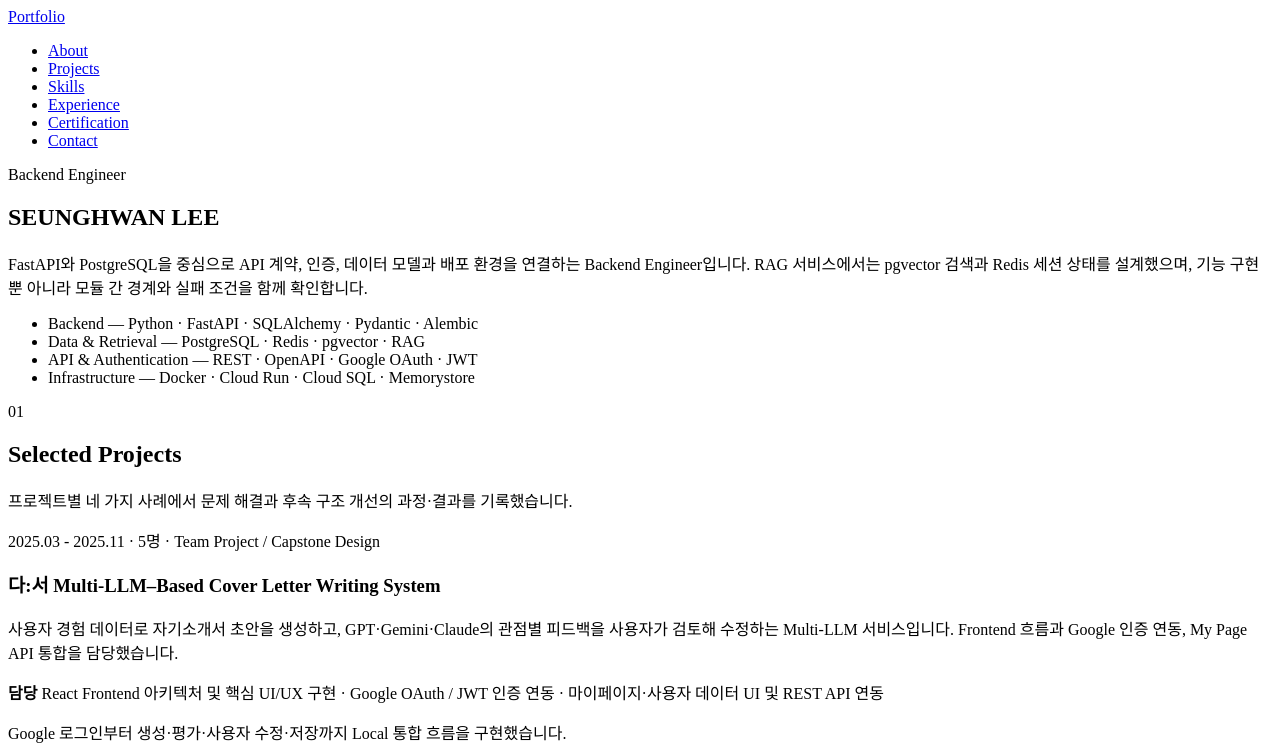
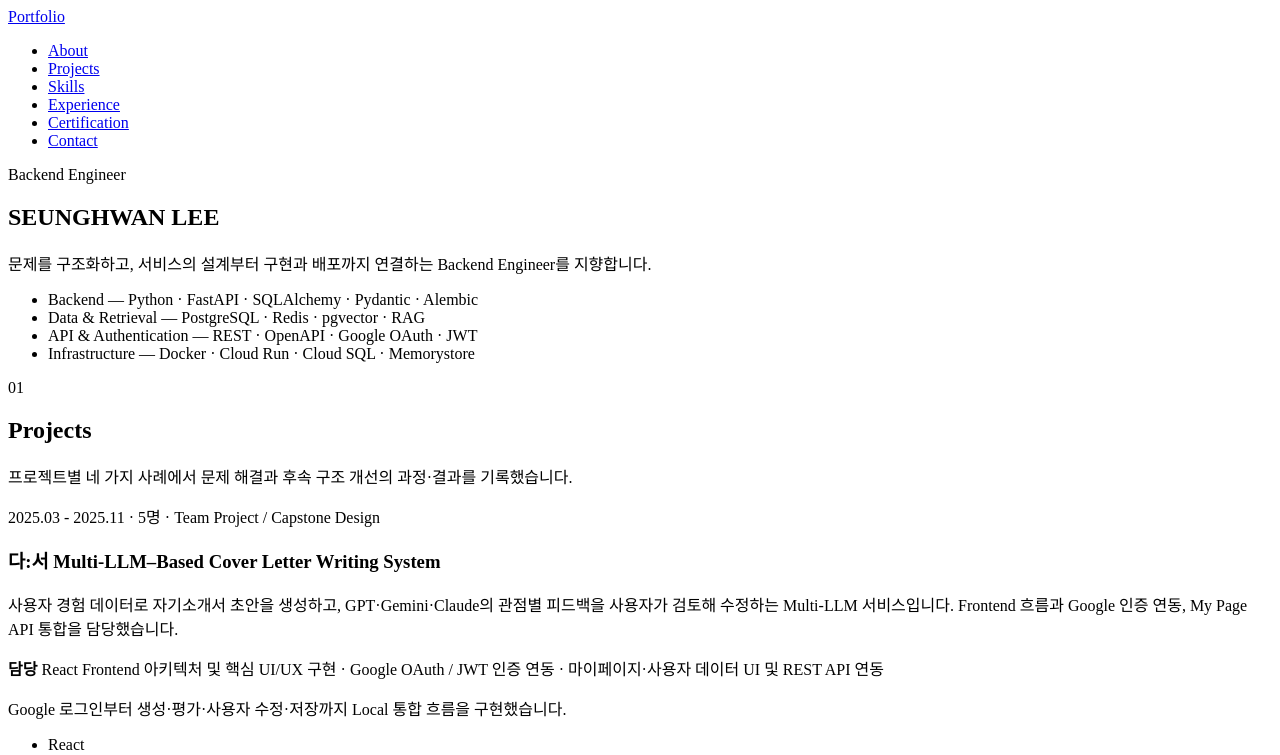
Before and after one commit to krknulsh/krknulsh.github.io, a React (Vite) app: page / in a window 1280 px wide. Shown: the top 755 px of the page. Built offline with nearby package versions, Linux system fonts and the light colour scheme; the HTML template or start-up script is replaced by a standard one.

Commit message:
첫 화면 소개와 프로젝트 제목 간결화

```diff
--- a/src/data/profile.ts
+++ b/src/data/profile.ts
@@ -4,7 +4,7 @@ export const profile: Profile = {
   name: 'SEUNGHWAN LEE',
   title: 'Backend Engineer',
   introduction:
-    'FastAPI와 PostgreSQL을 중심으로 API 계약, 인증, 데이터 모델과 배포 환경을 연결하는 Backend Engineer입니다. RAG 서비스에서는 pgvector 검색과 Redis 세션 상태를 설계했으며, 기능 구현뿐 아니라 모듈 간 경계와 실패 조건을 함께 확인합니다.',
+    '문제를 구조화하고, 서비스의 설계부터 구현과 배포까지 연결하는 Backend Engineer를 지향합니다.',
   highlights: [
     'Backend — Python · FastAPI · SQLAlchemy · Pydantic · Alembic',
     'Data & Retrieval — PostgreSQL · Redis · pgvector · RAG',
--- a/src/sections/Projects/Projects.tsx
+++ b/src/sections/Projects/Projects.tsx
@@ -8,7 +8,7 @@ export function Projects() {
       <div className="container projects-section__container">
         <div className="projects-section__heading">
           <span className="section-index">01</span>
-          <SectionTitle title="Selected Projects" description="프로젝트별 네 가지 사례에서 문제 해결과 후속 구조 개선의 과정·결과를 기록했습니다." />
+          <SectionTitle title="Projects" description="프로젝트별 네 가지 사례에서 문제 해결과 후속 구조 개선의 과정·결과를 기록했습니다." />
         </div>
         <div className="project-grid">
           {projects.map((project) => <ProjectCard key={project.id} project={project} />)}
```
